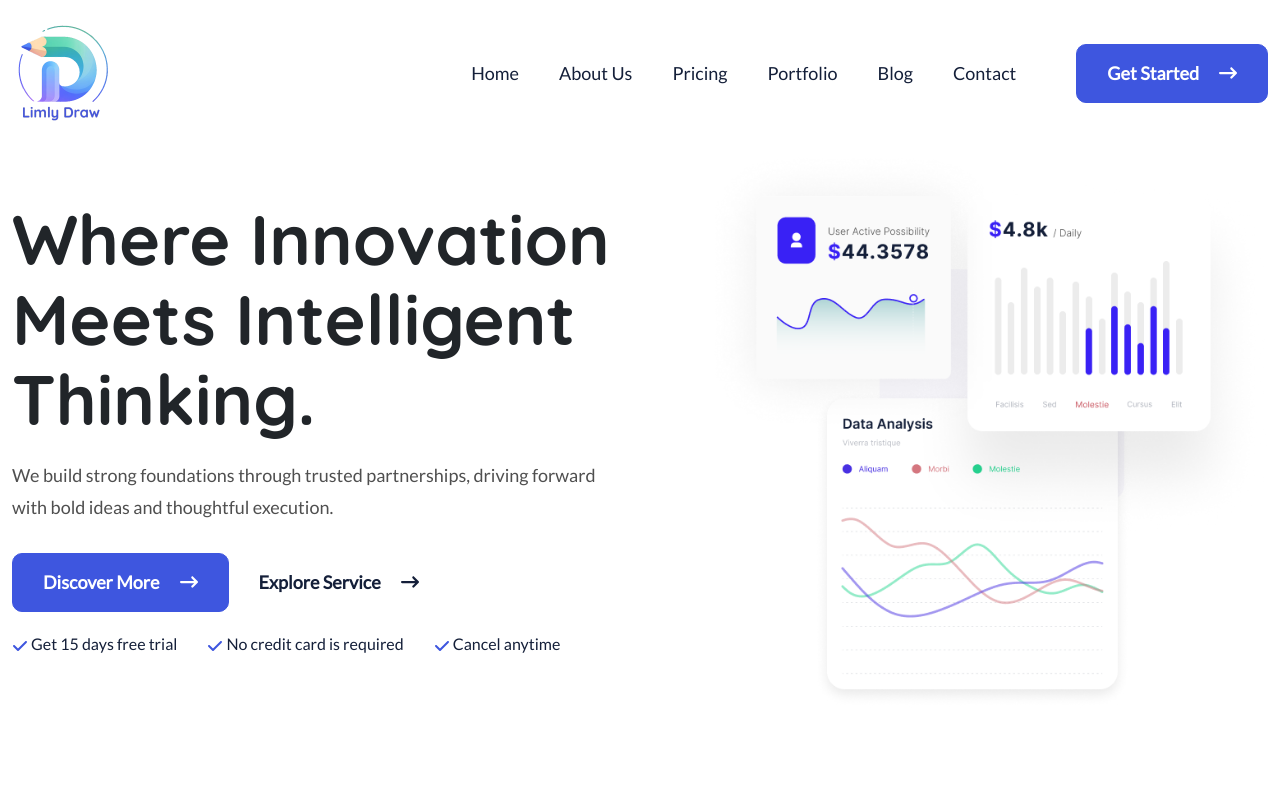
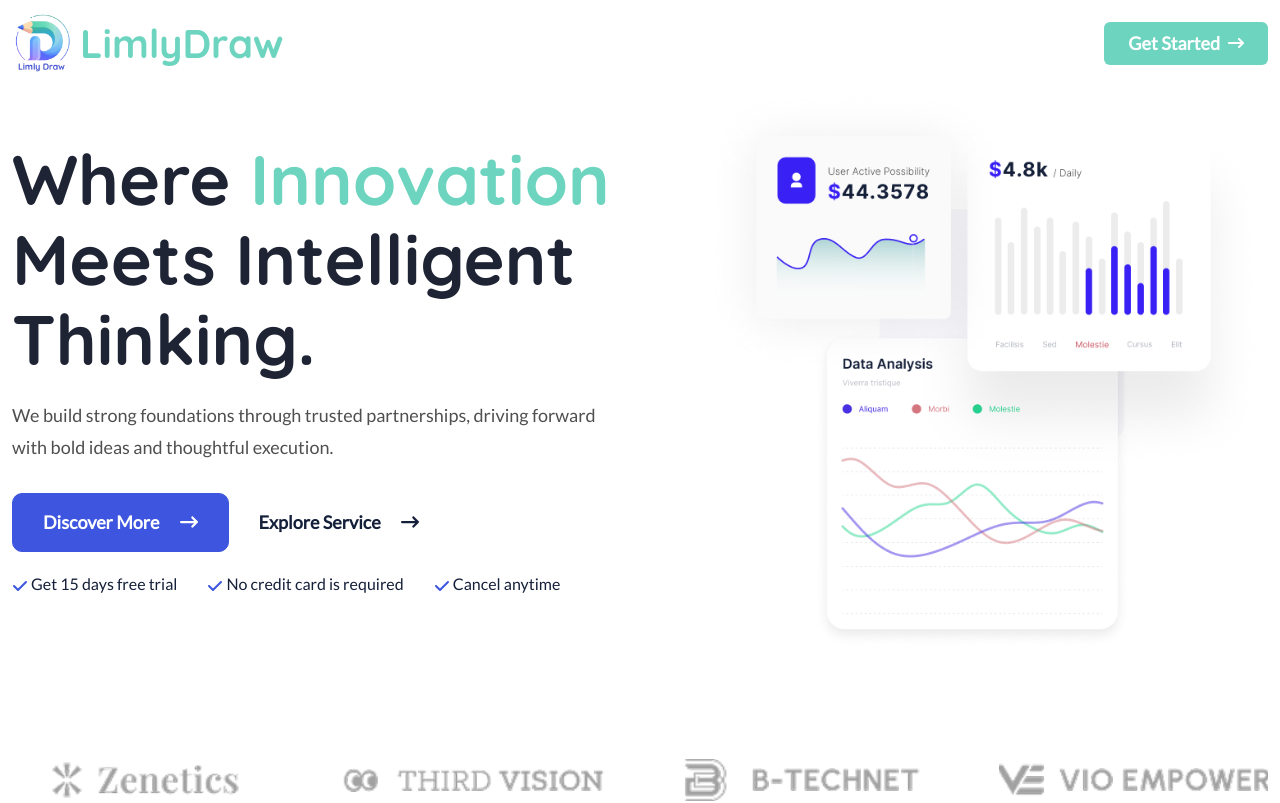
Before and after one commit to shamrozkhan0/Limly_Draw, a React (Vite) app: page / in a window 1280 px wide. Shown: the top 803 px of the page. Built offline with nearby package versions, Linux system fonts and the light colour scheme.

Commit message:
Working ob the UI to look better fir profectional saas app

```diff
--- a/src/App.css
+++ b/src/App.css
@@ -1,160 +1,148 @@
 /* para heading text font family */
 @font-face {
   font-family: "Quicksand";
-  src: url('./assets/fonts/Quicksand-Regular.ttf') ;
+  src: url('./assets/fonts/Quicksand-Regular.ttf');
 }
+
 @font-face {
   font-family: "Quicksand-Medium";
-  src: url('./assets/fonts/Quicksand-Medium.ttf') ;
+  src: url('./assets/fonts/Quicksand-Medium.ttf');
 }
+
 @font-face {
   font-family: "Quicksand-Semibold";
-  src: url('./assets/fonts/Quicksand-SemiBold.ttf') ;
+  src: url('./assets/fonts/Quicksand-SemiBold.ttf');
 }
+
 @font-face {
   font-family: "Quicksand-Bold";
-  src: url('./assets/fonts/Quicksand-Bold.ttf') ;
+  src: url('./assets/fonts/Quicksand-Bold.ttf');
 }
 
 
 /* para graph text font family */
 @font-face {
   font-family: "Lato";
-  src: url('./assets/fonts/Lato-Regular.ttf') ;
+  src: url('./assets/fonts/Lato-Regular.ttf');
 }
+
 @font-face {
   font-family: "Lato-Light";
-  src: url('./assets/fonts/Lato-Light.ttf') ;
+  src: url('./assets/fonts/Lato-Light.ttf');
 }
+
 @font-face {
   font-family: "Lato-Medium";
-  src: url('./assets/fonts/Quicksand-Medium.ttf') ;
+  src: url('./assets/fonts/Quicksand-Medium.ttf');
 }
+
 @font-face {
   font-family: "Lato-Semibold";
-  src: url('./assets/fonts/Quicksand-SemiBold.ttf') ;
+  src: url('./assets/fonts/Quicksand-SemiBold.ttf');
 }
+
 @font-face {
   font-family: "Lato-Bold";
-  src: url('./assets/fonts/Quicksand-Bold.ttf') ;
+  src: url('./assets/fonts/Quicksand-Bold.ttf');
 }
 
-body{
+body {
   padding: 0;
   margin: 0;
   box-sizing: border-box;
   font-family: "Lato";
 }
-h1,h2,h3,h4,h5,h6{
+
+h1,
+h2,
+h3,
+h4,
+h5,
+h6 {
   font-family: "Quicksand-Bold";
   margin: 0;
 }
 
-p{
+p {
   margin: 0;
 }
 
-.container{
+.container {
   max-width: 1400px;
   margin: auto;
 }
 
-.fs-70{
+.fs-70 {
   font-weight: 700;
   font-size: 70px;
 }
 
-.bg-blue{
+.fs-18 {
+  font-size: 18px;
+}
+
+.text-logo{
+  /* background: linear-gradient(130deg, #65D8B7, #AFB7FF); */
+  background: #6DD4BF;
+  color: transparent;
+  -webkit-text-stroke-color: transparent;
+  -webkit-background-clip: text;
+}
+
+.bg-btn{
+  /* background: linear-gradient(130deg, #65D8B7, #AFB7FF); */
+  background-color: #6DD4BF;
+}
+
+.text-heading{
+  color: #1f2435;
+}
+
+.bg-blue {
   background-color: #0059EE;
 }
 
 
+
 /* Remove this CSS ASAP and appply Bootstrap or Tailwind */
-.my-nav {
-  padding: 15px 0;
+.navbar .container .navbar-brand img {
+  max-width: 60px;
+  max-height: 60px;
 }
-.my-nav img {
-  width: auto;
-  height: 100px;
+
+/* banner css start */
+.banner {
+  padding-bottom: 50px;
 }
-.my-nav .navbar{
+
+.banner .banner-flex {
   display: flex;
   align-items: center;
   justify-content: space-between;
 }
 
-.nav-links ul{
-  list-style-type: none;
-  display: flex;
-  margin: 0;
-  gap: 40px;
-}
-
-.nav-links a{
-  text-decoration: none;
-  font-size: 18px;
-  color: #141F39;
-}
-.nav-links a:hover{
-  color: #3E56DF;
-  transition: 0.3s all ease-in-out;
-
-}
-.my-nav .btn-start{
-  background: #3E56DF;
-  color: #fff;
-  border: 1px solid #3E56DF;
-  padding: 15px 30px;
-  border-radius: 10px;
-  cursor: pointer;
-  transition: 0.3s all ease-in-out;
-  font-size: 18px;
-  display: flex;
-  align-items: center;
-  gap: 20px;
-  font-weight: 600;
-}
-.my-nav .btn-start:hover{
-  background: #fff;
-  color: #3E56DF;
-  gap: 40px;
-  transition: 0.3s all ease-in-out;
-}
-.nav-links{
-  display: flex;
-  justify-content: center;
-  gap: 60px;
-  align-items: center;
-}
-/* header css end */
-
-/* banner css start */
-.banner{
-  padding-bottom: 50px;
-}
-.banner .banner-flex{
-  display: flex;
-  align-items: center;
-  justify-content: space-between;
-}
-.banner-col-40{
+.banner-col-40 {
   width: 100%;
   max-width: 45%;
 }
-.banner-col-60{
+
+.banner-col-60 {
   width: 100%;
   max-width: 55%;
 }
-.banner .banner-col-40 img{
+
+.banner .banner-col-40 img {
   width: 100%;
 }
-.banner-flex h1{
+
+.banner-flex h1 {
   font-family: "Quicksand-Bold";
   font-weight: 700;
   font-size: 70px;
   line-height: 80px;
 }
-.banner-flex p{
+
+.banner-flex p {
   font-size: 18px;
   color: #4F4F4F;
   line-height: 32px;
@@ -162,7 +150,7 @@ p{
   margin-top: 20px;
 }
 
-.ban-btn{
+.ban-btn {
   background: #3E56DF;
   color: #fff;
   border: 1px solid #3E56DF;
@@ -177,13 +165,15 @@ p{
   font-weight: 600;
   text-decoration: none;
 }
-.ban-btn:hover{
+
+.ban-btn:hover {
   background: #fff;
   color: #3E56DF;
   transform: translateY(-20px);
   transition: 0.3s all ease-in-out;
 }
-.ban-explore{
+
+.ban-explore {
   font-size: 18px;
   font-weight: 600;
   color: #141F39;
@@ -193,21 +183,25 @@ p{
   transition: 0.3s all ease-in-out;
   gap: 20px;
 }
-.ban-explore:hover{
+
+.ban-explore:hover {
   color: #3E56DF;
   transform: translateY(-10px);
   transition: 0.3s all ease-in-out;
 }
-.btn-flex{
+
+.btn-flex {
   display: flex;
   align-items: center;
   gap: 30px;
   margin-top: 30px;
 }
-.colorcheck{
+
+.colorcheck {
   color: #3E56DF;
 }
-ul.benefits{
+
+ul.benefits {
   list-style-type: none;
   padding: 0;
   margin: 0;
@@ -216,127 +210,150 @@ ul.benefits{
   gap: 30px;
   margin-top: 20px;
 }
+
 ul.benefits li {
   color: #141F39;
 }
+
 /*banner css end  */
 
 /* ***************** */
 
 /*partner css start  */
-.partner-main{
+.partner-main {
   padding-top: 60px;
   padding-bottom: 60px;
 }
-.partner-inner{
+
+.partner-inner {
   display: flex;
   justify-content: center;
   align-self: center;
   gap: 60px;
 }
-.partner-inner img{
+
+.partner-inner img {
   width: 100%;
   transition: 0.3s all ease-in-out;
 
 }
-.partner-inner img:hover{
+
+.partner-inner img:hover {
   transform: scale(1.1);
   transition: 0.3s all ease-in-out;
 }
+
 /*partner css end  */
 
 /********************/
 
 /*Work Css Start*/
-.work-main{
+.work-main {
   padding-top: 60px;
   padding-bottom: 60px;
 }
-.work-main h2{
+
+.work-main h2 {
   font-size: 40px;
   text-align: center;
   margin-bottom: 50px;
 }
-.work-flex{
+
+.work-flex {
   display: flex;
   justify-content: center;
   gap: 20px;
 }
-.flex-col-work{
+
+.flex-col-work {
   display: flex;
   align-items: center;
   justify-content: center;
   flex-direction: column;
   gap: 20px;
-  box-shadow:0px 4px 64.87px rgba(0, 0, 0, 0.08);
+  box-shadow: 0px 4px 64.87px rgba(0, 0, 0, 0.08);
   padding: 20px;
   border-radius: 10px;
   min-height: 330px;
 }
+
 .work-main p {
   text-align: center;
   width: 90%;
 }
-.flex-col-work:hover{
+
+.flex-col-work:hover {
   background: #3E56DF;
   cursor: pointer;
   transition: 0.3s all ease-in-out;
-  box-shadow:0px 4px 64.87px #abb6f5 ;
+  box-shadow: 0px 4px 64.87px #abb6f5;
 }
-.flex-col-work:hover h3{
+
+.flex-col-work:hover h3 {
   color: #fff;
 }
-.flex-col-work:hover p{
+
+.flex-col-work:hover p {
   color: #fff;
 }
-.flex-col-work:hover img{
+
+.flex-col-work:hover img {
   background: #fff;
   padding: 10px;
   border-radius: 8px;
 }
-.double-draw{
+
+.double-draw {
   color: #3E56DF;
   font-size: 18px;
   font-weight: 600;
 }
-.work-main h4{
+
+.work-main h4 {
   font-size: 16px;
   font-weight: 400;
   color: #141F39;
   text-align: center;
   margin-top: 50px;
 }
+
 /*Work Css End*/
 
 /* ******************* */
 
 /*Secure Css STart*/
-.secure-main{
+.secure-main {
   padding-top: 50px;
   padding-bottom: 60px;
 }
-.secure-flex{
+
+.secure-flex {
   display: flex;
   justify-content: space-between;
   gap: 20px;
   align-items: center;
 }
-.secure-col-40{
+
+.secure-col-40 {
   width: 40%;
 }
-.secure-col-60{
+
+.secure-col-60 {
   width: 60%;
 }
-.secure-main h2{
+
+.secure-main h2 {
   font-size: 40px;
   line-height: 50px;
   font-weight: 700;
   margin-bottom: 10px;
 }
-.secure-main img{
+
+.secure-main img {
   width: 100%;
 }
-.secure-main p{
+
+.secure-main p {
   font-size: 16px;
   line-height: 24px;
   color: #141F39;
@@ -344,39 +361,45 @@ ul.benefits li {
   border-bottom: 1px solid #D4D4D8;
   margin-bottom: 50px;
 }
-.secure-main h4{
+
+.secure-main h4 {
   font-size: 22px;
   font-weight: 700;
   color: #000;
   margin-bottom: 10px;
 }
-.secure-main span{
+
+.secure-main span {
   display: block;
   color: #141F39;
   font-size: 16px;
   line-height: 22px;
 
 }
-.mb-30{
+
+.mb-30 {
   margin-bottom: 30px;
 }
+
 /*Secure Css End*/
 
 /* ***************** */
 
 /* choose start */
-.choose-main{
+.choose-main {
   padding-top: 50px;
   padding-bottom: 50px;
   text-align: center;
 }
-.choose-main h2{
+
+.choose-main h2 {
   font-size: 40px;
   text-align: center;
   font-weight: 700;
   margin-bottom: 10px;
 }
-.choose-main p{
+
+.choose-main p {
   font-size: 16px;
   line-height: 22px;
   text-align: center;
@@ -384,18 +407,20 @@ ul.benefits li {
   margin: auto;
   margin-bottom: 30px;
 }
-.choose-flex{
+
+.choose-flex {
   display: flex;
   justify-content: space-between;
   gap: 20px;
   padding-top: 40px;
 }
-.choose-col{
+
+.choose-col {
   width: 25%;
   background: #fff;
   padding: 20px;
   border-radius: 8px;
-  box-shadow:0px 4px 64.87px rgba(0, 0, 0, 0.08);
+  box-shadow: 0px 4px 64.87px rgba(0, 0, 0, 0.08);
   display: flex;
   align-items: center;
   justify-content: center;
@@ -411,178 +436,209 @@ ul.benefits li {
   text-align: center;
   width: 90%;
 }
-.choose-col:hover{
+
+.choose-col:hover {
   background: #3E56DF;
   cursor: pointer;
   transition: 0.3s all ease-in-out;
   transform: translateY(-20px);
 }
-.choose-col h3{
+
+.choose-col h3 {
   color: #000;
   font-size: 24px;
 }
-.choose-col p{
+
+.choose-col p {
   font-size: 16px;
   line-height: 22px;
   width: 100%;
   margin: 0 !important;
   color: #141F39;
 }
-.choose-col:hover h3{
+
+.choose-col:hover h3 {
   color: #fff;
 }
-.choose-col:hover p{
+
+.choose-col:hover p {
   color: #fff;
 }
-.choose-col:hover img{
+
+.choose-col:hover img {
   background: #fff;
   padding: 10px;
   border-radius: 8px;
 }
-.choose-col img{
+
+.choose-col img {
   padding: 10px;
   width: auto;
   height: 70px;
 }
+
 /* choose End */
 
 /* ************* */
 
 /* Subscribe Start */
-.subscribe-main{
+.subscribe-main {
   padding-top: 50px;
   padding-bottom: 50px;
 }
-.sub-flex{
+
+.sub-flex {
   display: flex;
   justify-content: space-between;
   align-items: center;
   gap: 20px;
 }
-.sub-col-40{
+
+.sub-col-40 {
   width: 40%;
 }
-.sub-col-60{
+
+.sub-col-60 {
   width: 60%;
 }
-.sub-flex h2{
+
+.sub-flex h2 {
   font-size: 38px;
   margin-bottom: 20px;
 }
-.sub-flex p{
+
+.sub-flex p {
   font-size: 16px;
   line-height: 24px;
 }
-.sub-flex img{
+
+.sub-flex img {
   width: 100%;
 }
 
-.sub-flex h4{
+.sub-flex h4 {
   margin-top: 30px;
   font-size: 20px;
 }
-.form-control-news{
+
+.form-control-news {
   background: #fff;
   padding: 10px;
   border-radius: 12px;
-  box-shadow:0px 4px 64.87px rgba(0, 0, 0, 0.10);
+  box-shadow: 0px 4px 64.87px rgba(0, 0, 0, 0.10);
   margin-top: 20px;
   display: flex;
   align-items: center;
   gap: 10px;
 }
-.form-control-news input{
+
+.form-control-news input {
   border: 0;
   outline: 0;
   width: 100%;
 }
-.msg-icon{
+
+.msg-icon {
   font-size: 20px;
   color: #000;
 }
-.btn-email{
+
+.btn-email {
   background: #3E56DF;
   color: #fff;
-  padding: 14px ;
+  padding: 14px;
   line-height: 0;
   border-radius: 8px;
   cursor: pointer;
   transition: 0.3s all ease-in-out;
 }
-.btn-email:hover{
+
+.btn-email:hover {
   background: #5c74fa;
 }
+
 /* Subscribe End */
 
 /* **************** */
 
 /* stats css start  */
-.stats-main{
+.stats-main {
   padding-top: 100px;
   padding-bottom: 100px;
   background: #3E56DF;
   color: #fff;
 }
-.stats-main h2{
+
+.stats-main h2 {
   font-size: 40px;
   margin-bottom: 10px;
   text-align: center;
 }
-.stats-main span{
+
+.stats-main span {
   text-align: center;
   display: block;
   width: 36%;
   margin: auto;
 }
-.stats-flex{
+
+.stats-flex {
   display: flex;
   justify-content: space-between;
   margin-top: 40px;
 }
-.stats-flex p{
+
+.stats-flex p {
   width: 100%;
   text-align: center;
 }
-.stat-col{
+
+.stat-col {
   display: flex;
   flex-direction: column;
   align-items: center;
   gap: 10px;
   width: 25%;
 }
-.stats-flex h3{
+
+.stats-flex h3 {
   display: block;
   font-size: 50px;
   width: 100%;
   text-align: center;
 }
+
 /* stats css end  */
 
 
 /* product css start */
-.product-main{
+.product-main {
   padding-top: 60px;
   padding-bottom: 60px;
 }
+
 .product-main img {
   width: 100%;
 }
+
 /* product css end */
 
 
 /* clients css start  */
-.client-main{
+.client-main {
   padding-top: 60px;
   padding-bottom: 150px;
 }
-.client-main h2{
+
+.client-main h2 {
   font-size: 40px;
   color: #141F39;
   margin-bottom: 10px;
   text-align: center;
   font-weight: 700;
 }
-.client-main span{
+
+.client-main span {
   display: block;
   width: 30%;
   text-align: center;
@@ -591,7 +647,8 @@ ul.benefits li {
   line-height: 22px;
   margin-bottom: 50px;
 }
-.rev-col{
+
+.rev-col {
   background: #fff;
   padding: 25px;
   border-radius: 10px;
@@ -603,21 +660,25 @@ ul.benefits li {
   cursor: grab;
 
 }
-.rev-col img{
+
+.rev-col img {
   width: auto;
   height: 80px;
   margin-bottom: 10px;
 }
-.rev-col h3{
+
+.rev-col h3 {
   font-size: 16px;
   color: #000;
   margin-top: 20px;
 }
-.rev-col h5{
+
+.rev-col h5 {
   color: #52525B;
   font-size: 14px;
 }
-.rev-col p{
+
+.rev-col p {
   font-size: 18px;
   color: #12141D;
   line-height: 26px;
@@ -630,84 +691,100 @@ ul.benefits li {
 /* ******** */
 
 /****footer css start****/
-.footer-main{
+.footer-main {
   background: #141F39;
   padding-top: 100px;
   padding-bottom: 40px;
 }
-.w-40{
+
+.w-40 {
   width: 40%;
 }
-.footer-flex{
+
+.footer-flex {
   display: flex;
   justify-content: space-between;
   gap: 10px;
 }
-.footer-main h2{
+
+.footer-main h2 {
   color: #fff;
   margin-left: 10px;
   font-size: 20px;
 }
-.footer-main img{
+
+.footer-main img {
   width: auto;
   height: 110px;
   margin-bottom: 20px;
 }
-.footer-main p{
+
+.footer-main p {
   color: #B4B6C4;
   width: 70%;
   margin-top: 10px;
   margin-bottom: 30px;
   margin-left: 10px;
 }
-.footer-col ul{
+
+.footer-col ul {
   list-style: none;
   margin: 0;
   padding: 0;
   margin-left: 10px;
   margin-top: 20px;
 }
-.footer-main ul li{
+
+.footer-main ul li {
   color: #B4B6C4;
   margin-bottom: 10px;
 }
-.footer-main ul li a{
+
+.footer-main ul li a {
   color: #B4B6C4;
   text-decoration: none;
 }
-.footer-main ul li a:hover{
+
+.footer-main ul li a:hover {
   color: #fff;
 }
-.w-20{
+
+.w-20 {
   width: 20%;
 }
+
 /****footer css End****/
 
-.footer-flex ul{
+.footer-flex ul {
   list-style: none;
   margin: 0;
   padding: 0;
 }
-.footer-flex h3{
+
+.footer-flex h3 {
   color: #fff;
   font-size: 20px;
   margin-bottom: 10px;
   font-weight: 700;
 }
-.logo-flex{
+
+.logo-flex {
   display: flex;
   gap: 20px;
   margin-top: 20px;
 }
-.logo-flex img{
+
+.logo-flex img {
   width: auto;
   height: 45px;
 }
-.policy-flex{
+
+.policy-flex {
   display: flex;
   justify-content: space-between;
 }
-.policy-flex ul{
+
+.policy-flex ul {
   list-style-type: none;
   padding: 0;
   margin: 0;
--- a/src/Comonents/Banner.jsx
+++ b/src/Comonents/Banner.jsx
@@ -7,7 +7,7 @@ const Banner = () => {
     <div className="container">
     <div className="banner-flex">
          <div className="banner-col-60">
-            <h1>Where Innovation Meets Intelligent Thinking.</h1>
+            <h1 className='text-heading'>Where <span className='text-logo'>Innovation</span> Meets Intelligent Thinking.</h1>
             <p>We build strong foundations through trusted partnerships, driving forward with bold ideas and thoughtful execution.</p>
 
             <div className="btn-flex">
@@ -22,7 +22,7 @@ const Banner = () => {
             </ul>
         </div>{/***col***/}
 
-        <div className="banner-col-40">
+        <div className="banner-col-40 ">
             <img src={bannerImg} alt="" srcSet="" />
         </div>{/***col***/}
     </div>
--- a/src/Comonents/Navbar.jsx
+++ b/src/Comonents/Navbar.jsx
@@ -5,28 +5,28 @@ import logo from '../assets/logo.png'
 const Navbar = () => {
   return (
     <>
-    <div className="my-nav">
-    <div className="container">
-      <div className="navbar">
-    <div className="logo">
-      <Link>
-        <img src={logo} alt="" srcSet="" />
-      </Link>
-    </div>
-    <div className="nav-links">
-      <ul>
-        <li><Link to="#" >Home</Link></li>
-        <li><Link to="#" >About Us</Link></li>
-        <li><Link to="#" >Pricing</Link></li>
-        <li><Link to="#" >Portfolio</Link></li>
-        <li><Link to="#" >Blog</Link></li>
-        <li><Link to="#" >Contact</Link></li>
-      </ul>
-      <Link to='authentication/login'  className='btn-start'>Get Started <FaArrowRightLong /></Link>
-    </div>
-  </div>
-  </div>{/* {container} */}
-  </div>{/* {MAin} */}
+      <nav className="navbar navbar-expand-lg">
+        <div className="container ">
+          <Link className="navbar-brand d-flex align-items-center gap-2" to="/">
+            <img src={logo} alt="limlydraw - website logo" className='w-100 h-100'/>
+            <h1 className='text-logo'>LimlyDraw</h1>
+          </Link>
+          <button className="navbar-toggler" type="button" data-bs-toggle="collapse" data-bs-target="#navbarNav" aria-controls="navbarNav" aria-expanded="false" aria-label="Toggle navigation">
+            <span className="navbar-toggler-icon"></span>
+          </button>
+          <div className="collapse navbar-collapse justify-content-end" id="navbarNav">
+            <Link
+              to="/authentication/login"
+              className='text-white bg-btn text-decoration-none px-4 py-2 rounded fs-18 d-flex align-items-center justify-content-center gap-2
+                  fw-semibold '
+            >
+              Get Started
+               <FaArrowRightLong className='fs-6' />
+            </Link>
+          </div>
+        </div>
+      </nav>
+
     </>
   )
 }
```
Lines whose indentation alone changed are shown as unchanged.
